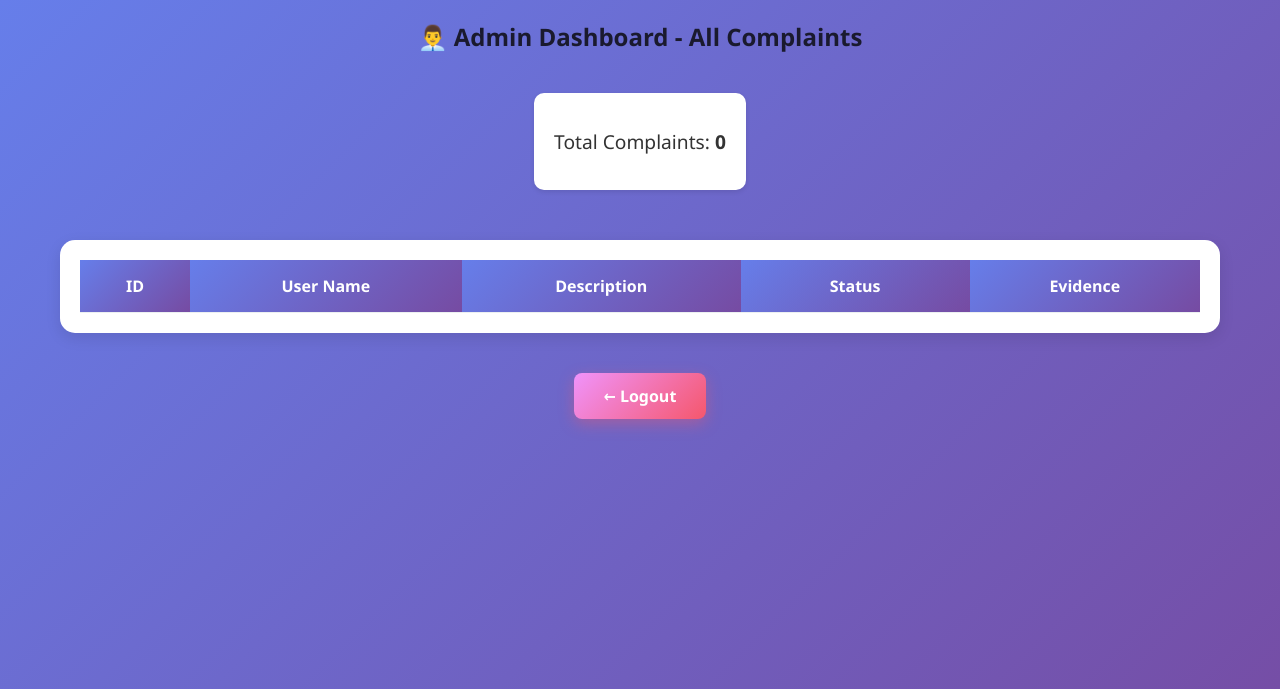
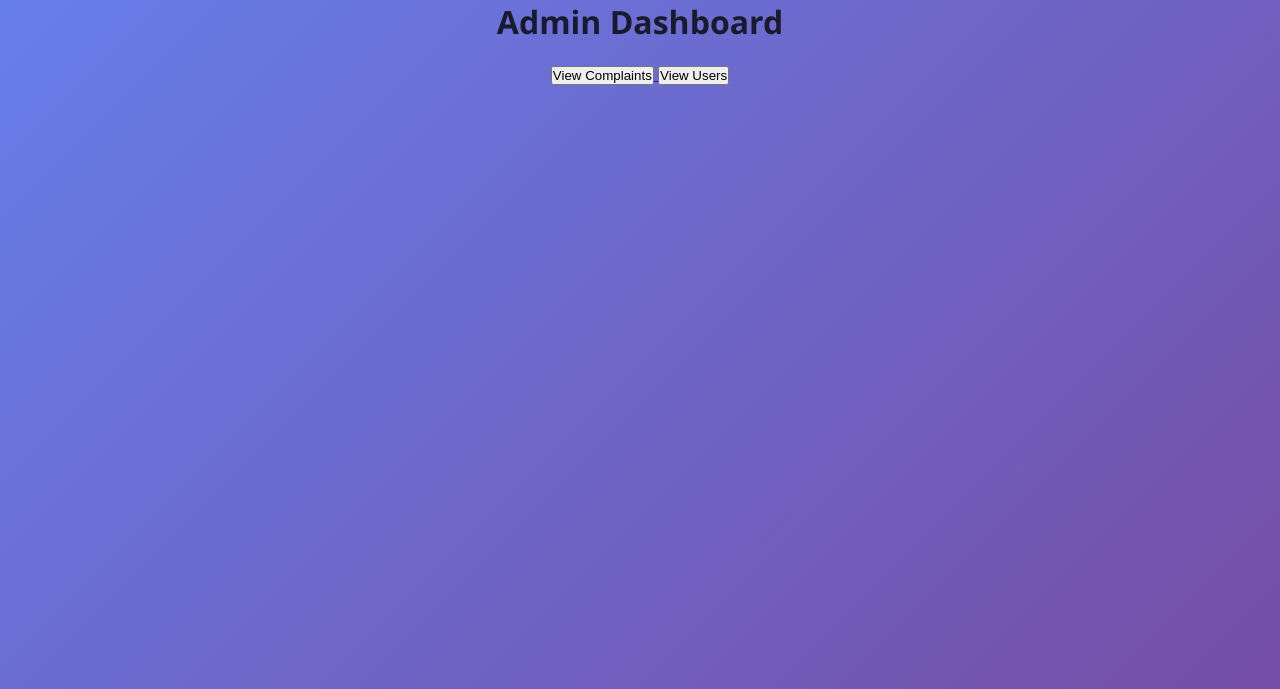
Before and after one commit to praveeshb/cybercrime-project, a Flask app: page /admin_dashboard in a window 1280 px wide. Shown: the top 689 px of the page. Run offline with Flask 3, Linux system fonts and the light colour scheme; data that the repository does not hold is empty.

Commit message:
Updated system with new features

```diff
--- a/app.py
+++ b/app.py
@@ -2,12 +2,16 @@ from flask import Flask,render_template,request,redirect
 import sqlite3
 import os
 import random
+import string
 from werkzeug.utils import secure_filename
 
 app = Flask(__name__)
 
-UPLOAD_FOLDER = "static/uploads"
-app.config["UPLOAD_FOLDER"] = UPLOAD_FOLDER
+UPLOAD_FOLDER = "uploads"
+app.config['UPLOAD_FOLDER'] = UPLOAD_FOLDER
+
+def generate_tracking_id():
+    return ''.join(random.choices(string.ascii_uppercase + string.digits, k=8))
 
 def db():
     return sqlite3.connect("database.db")
@@ -71,27 +75,28 @@ def complaint():
 
     if request.method=="POST":
 
-        user=request.form["user"]
-        description=request.form["description"]
+        name = request.form['name']
+        crime = request.form['crime']
+        description = request.form['description']
 
-        file=request.files["evidence"]
+        file = request.files['evidence']
 
-        filename=secure_filename(file.filename)
+        filename = secure_filename(file.filename)
 
-        file.save(os.path.join(app.config["UPLOAD_FOLDER"],filename))
+        file.save(os.path.join(app.config['UPLOAD_FOLDER'], filename))
 
-        tracking_id = "CC" + str(random.randint(10000,99999))
+        tracking_id = generate_tracking_id()
 
-        conn=db()
+        conn = sqlite3.connect("database.db")
+        cur = conn.cursor()
 
-        conn.execute(
-        "INSERT INTO complaint(tracking_id,user,description,status,evidence) VALUES(?,?,?,?,?)",
-        (tracking_id,user,description,"Pending",filename))
+        cur.execute("INSERT INTO complaint(tracking_id,name,crime,description,status,evidence) VALUES(?,?,?,?,?,?)",
+        (tracking_id,name,crime,description,"Pending",filename))
 
         conn.commit()
         conn.close()
 
-        return redirect("/dashboard")
+        return "Complaint Submitted. Your Tracking ID: " + tracking_id
 
     return render_template("complaint.html")
 
@@ -139,6 +144,49 @@ def police_dashboard():
     return render_template("police_dashboard.html", complaints=data)
 
 
+@app.route('/approve/<int:id>')
+def approve(id):
+
+    conn = sqlite3.connect("database.db")
+    cur = conn.cursor()
+
+    cur.execute("UPDATE complaint SET status='Approved' WHERE id=?", (id,))
+
+    conn.commit()
+    conn.close()
+
+    return redirect("/police_dashboard")
+
+
+@app.route('/reject/<int:id>')
+def reject(id):
+
+    conn = sqlite3.connect("database.db")
+    cur = conn.cursor()
+
+    cur.execute("UPDATE complaint SET status='Rejected' WHERE id=?", (id,))
+
+    conn.commit()
+    conn.close()
+
+    return redirect("/police_dashboard")
+
+
+@app.route('/users')
+def users():
+
+    conn = sqlite3.connect("database.db")
+    cur = conn.cursor()
+
+    cur.execute("SELECT * FROM users")
+
+    data = cur.fetchall()
+
+    conn.close()
+
+    return render_template("users.html", users=data)
+
+
 @app.route("/admin",methods=["GET","POST"])
 def admin():
 
@@ -159,6 +207,12 @@ def admin():
             return redirect("/admin_dashboard")
 
     return render_template("admin_login.html")
+
+
+@app.route('/admin_dashboard')
+def admin_dashboard():
+
+    return render_template("admin_dashboard.html")
 
 
 @app.route("/admin_dashboard")
--- a/create_db.py
+++ b/create_db.py
@@ -25,7 +25,8 @@ conn.execute("""
 CREATE TABLE IF NOT EXISTS complaint(
 id INTEGER PRIMARY KEY AUTOINCREMENT,
 tracking_id TEXT,
-user TEXT,
+name TEXT,
+crime TEXT,
 description TEXT,
 status TEXT,
 evidence TEXT
--- a/templates/admin_dashboard.html
+++ b/templates/admin_dashboard.html
@@ -1,38 +1,18 @@
 <!DOCTYPE html>
 <html>
 <head>
-<meta charset="utf-8">
-<meta name="viewport" content="width=device-width, initial-scale=1">
 <title>Admin Dashboard</title>
 <link rel="stylesheet" href="/static/style.css">
 </head>
 <body>
-<div class="container">
-<h2>👨‍💼 Admin Dashboard - All Complaints</h2>
-<div class="admin-stats">
-<p>Total Complaints: <strong>{{data|length}}</strong></p>
-</div>
-<div class="table-wrapper">
-<table class="admin-table">
-<tr>
-<th>ID</th>
-<th>User Name</th>
-<th>Description</th>
-<th class="status-col">Status</th>
-<th>Evidence</th>
-</tr>
-{% for row in data %}
-<tr>
-<td>#{{row[0]}}</td>
-<td>{{row[1]}}</td>
-<td>{{row[2][:50]}}...</td>
-<td><span class="status-badge status-{{row[3].lower()}}">{{row[3]}}</span></td>
-<td>{{row[4]}}</td>
-</tr>
-{% endfor %}
-</table>
-</div>
-<a href="/" class="btn btn-secondary">← Logout</a>
-</div>
+<h1>Admin Dashboard</h1>
+
+<a href="/police_dashboard">
+<button>View Complaints</button>
+</a>
+
+<a href="/users">
+<button>View Users</button>
+</a>
 </body>
 </html>
```
Also changed, not shown: templates/complaint.html (+8 -13 lines), templates/police_dashboard.html (+18 -3 lines), templates/users.html (added, +30 -0 lines), database.db.
